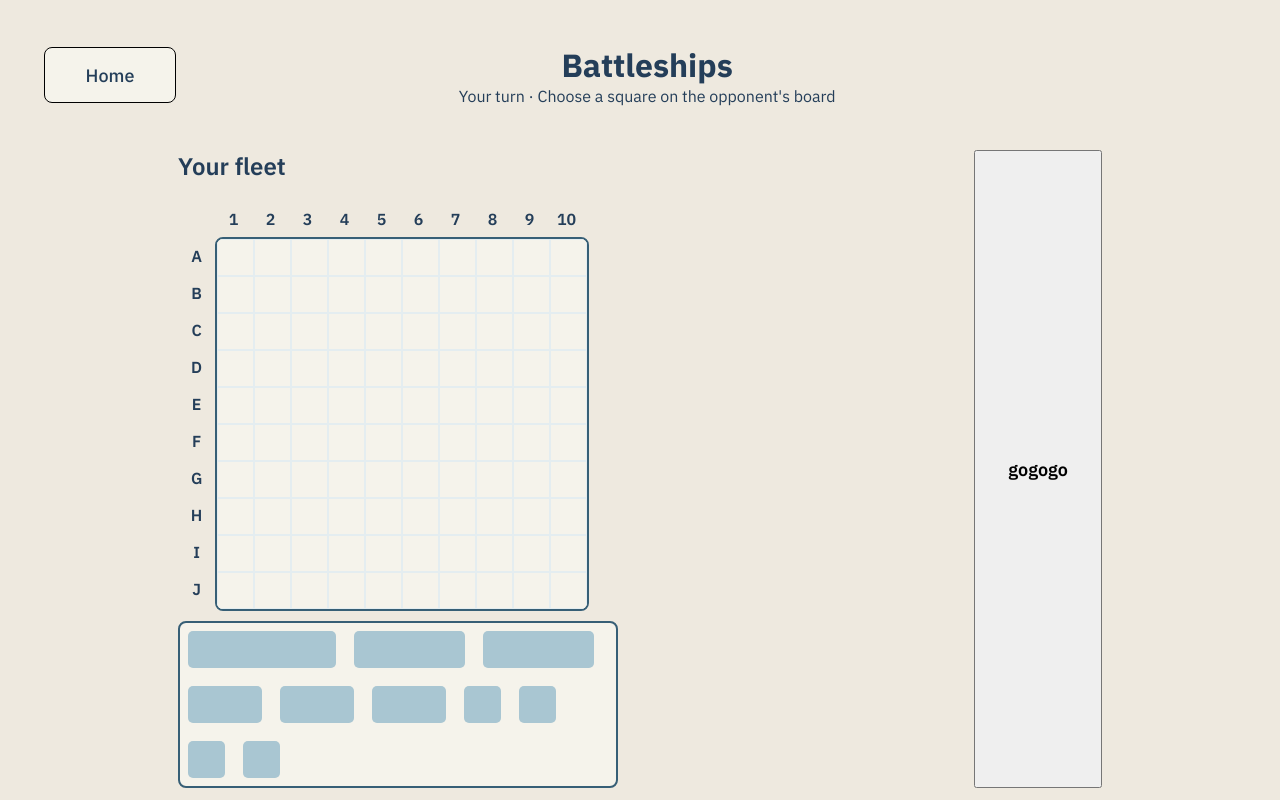
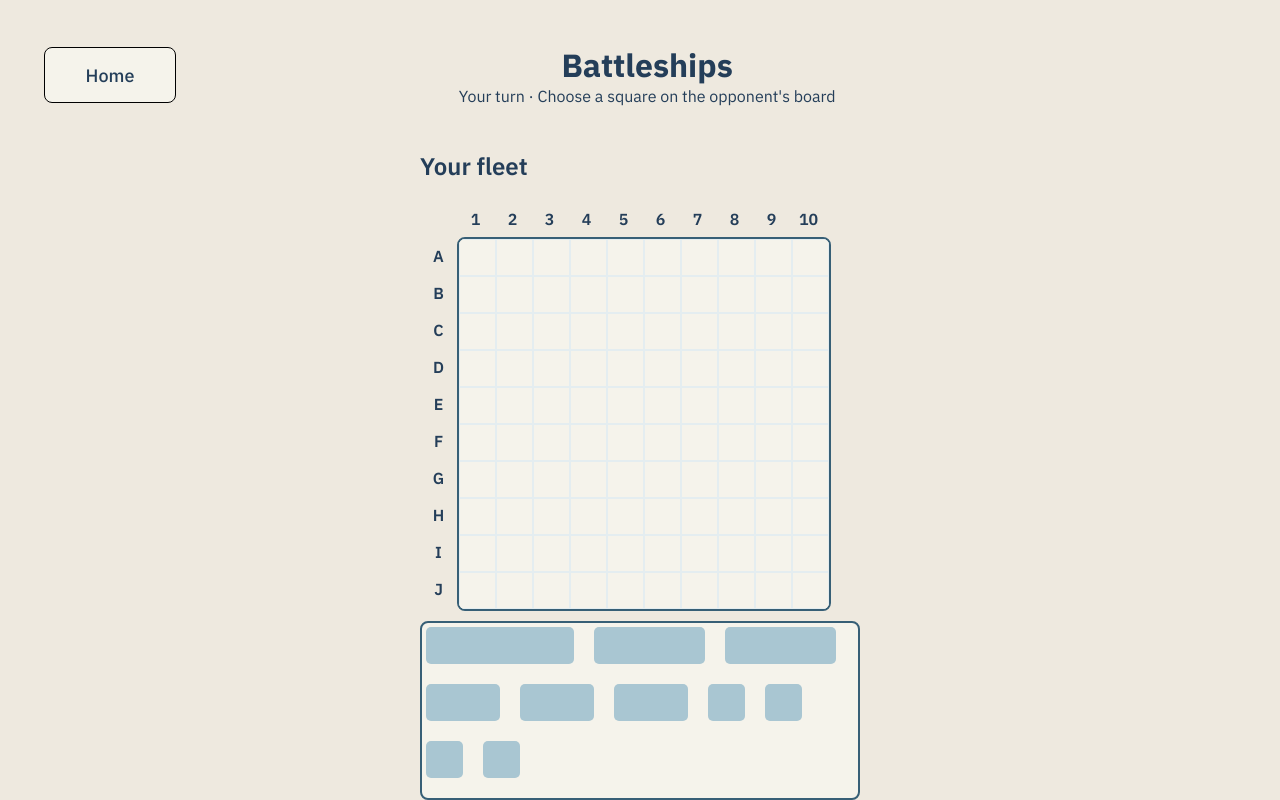
Before and after one commit to julieVVK/tactical-battleship, a React (Vite) app in the folder client/: page / in a window 1280 px wide. Both pictures are taken after a click on the button "2 Players". Built offline with nearby package versions, Linux system fonts and the light colour scheme.

Commit message:
feat(fleet): format and wire player board placement for server validation

```diff
--- a/client/src/App.jsx
+++ b/client/src/App.jsx
@@ -14,6 +14,7 @@ function App() {
   // author:xhaziyh00 - Persisted player ships registry holding orientation and placement states
   const [playerShips, setPlayerShips] = useState(null);
 
+  const [serverBoardData, setServerBoardData] = useState(null);
   /**
    * Transition callback from preparation dock to active combat arena.
    * Caches finalized fleet configuration and triggers battle screen mount.
@@ -23,17 +24,18 @@ function App() {
    * @param {Array<Object>} ships - List of configured ship entities.
    */
 
-  const handleStartBattle = (boardData, ships) => {
+  const handleStartBattle = (boardData, ships, serverBoard) => {
     setPlayerBoardData(boardData);
     setPlayerShips(ships);
+    setServerBoardData(serverBoard);
     setScreen("battle");
   };
 
   //TODO: Implement React Router
   /*TODO: Fix state reset due to component re-mounting via handling saved settings through props
-  *       sound and language will be stored in `const localStorage`.
-  *       Add isDirty, savedProfile, draftProfile
-  * */
+   *       sound and language will be stored in `const localStorage`.
+   *       Add isDirty, savedProfile, draftProfile
+   * */
 
   // author:xhaziyh00 - Declarative client-side screen switcher
   switch (screen) {
@@ -66,6 +68,7 @@ function App() {
           onGoHome={() => setScreen("menu")}
           initialBoardData={playerBoardData}
           initialShips={playerShips}
+          serverBoard={serverBoardData}
         />
       );
 
--- a/client/src/components/battlefield/Battlefield.jsx
+++ b/client/src/components/battlefield/Battlefield.jsx
@@ -6,7 +6,7 @@
  */
 
 import React from "react";
-import { LETTERS, NUMBERS } from "../../constants";
+import { LETTERS, NUMBERS, GADGETS } from "../../constants";
 import BattleShip from "../battleship/BattleShip.jsx";
 import "./battlefield.css";
 
@@ -146,6 +146,8 @@ class Battlefield extends React.Component {
     } = this.props;
 
     const CellTag = isOpponent ? "button" : "div";
+    const unplacedShips = ships.filter((ship) => !ship.isPlaced);
+    const allPlaced = ships.length > 0 && unplacedShips.length === 0;
 
     return (
       <div className="mainField">
@@ -200,14 +202,6 @@ class Battlefield extends React.Component {
                       }
                     }}
                     draggable={!isOpponent && cell?.hasShip}
-                    /*onDragStart={(e) => {
-                      if (!isOpponent && cell?.hasShip) {
-
-                        if (this.props.onPlacedShipDragStart) {
-                          this.props.onPlacedShipDragStart(e, rowIndex, colIndex);
-                        }
-                      }
-                    }}*/
                     onMouseDown={(e) => {
                       if (!isOpponent && cell?.hasShip) {
                         e.preventDefault();
@@ -265,9 +259,21 @@ class Battlefield extends React.Component {
         </div>
 
         {/* author:xhaziyh00 - Dock container for unplaced ships during setup phase (own fleet only) */}
-        {!isOpponent && (
-          <div className="info">
+        {
+          <div
+            className="info"
+            style={
+              !isGetReadyScrn && !isOpponent
+                ? {
+                    backgroundColor: "transparent",
+                    border: "none",
+                    boxShadow: "none",
+                  }
+                : undefined
+            }
+          >
             {isGetReadyScrn &&
+              (!allPlaced ? (
                 ships
                   .filter((ship) => !ship.isPlaced)
                   .map((ship) => (
@@ -278,9 +284,57 @@ class Battlefield extends React.Component {
                       isDraggable={true}
                       onDragStart={(e) => this.handleShipDragStart(e, ship)}
                     />
+                  ))
+              ) : (
+                <button
+                  onClick={() => {
+                    if (this.props.onStartBattle) {
+                      this.props.onStartBattle(boardData, ships);
+                    }
+                  }}
+                  style={{
+                    width: "100%",
+                    flex: 1,
+                    fontSize: "18px",
+                    fontWeight: "600",
+                    cursor: "pointer",
+                  }}
+                >
+                  Ready to go
+                </button>
               ))}
+
+            {!isGetReadyScrn &&
+              !isOpponent &&
+              GADGETS.map((gadget) => (
+                <button
+                  key={gadget.id}
+                  title={`${gadget.name}:\n${gadget.desc}`}
+                  onClick={() =>
+                    this.props.onSelectAbility &&
+                    this.props.onSelectAbility(gadget.id)
+                  }
+                  style={{
+                    flex: 1,
+                    cursor: "pointer",
+                    padding: "8px",
+                    borderRadius: "100px",
+                    height: "80px",
+                  }}
+                >
+                  {gadget.icon}
+                </button>
+              ))}
+
+            {!isGetReadyScrn && isOpponent && (
+              <div>
+                {/*
+                  //code for alive ship
+ */}
               </div>
             )}
+          </div>
+        }
       </div>
     );
   }
--- a/client/src/components/battlefield/battlefield.css
+++ b/client/src/components/battlefield/battlefield.css
@@ -8,20 +8,20 @@
   --cell-size: 37px;
 }
 
- @media (max-width: 450px) {
-  :root {
-    --cell-size: 27px;
-  }
-
-}
 
 
+#containerForField{
+  display: flex;
+ justify-content: space-around;
+ height: 650px;
+}
 
 .mainField {
   width: 440px;
-  height: fit-content;
+  height: 100%;
   display: flex;
   flex-direction: column;
+
 }
 
 .owner {
@@ -65,7 +65,62 @@
   box-sizing: border-box;
   background-color: var(--page-bg);
 }
-@media (max-width: 450px) {
+
+.info {
+  margin-top: 10px;
+  width: 100%;
+  height: 100%;
+  flex: 1;
+  box-sizing: border-box;
+  border: 2px solid var(--ship-border);
+  border-radius: 8px;
+  display: flex;
+  flex-wrap: wrap;
+  gap: 12px;
+  align-items: center;
+  align-content: flex-start;
+  background-color: var(--page-bg);
+
+}
+
+.info > * {
+  margin: 4px;
+}
+
+
+
+.ship-wrapper {
+  display: inline-block;
+  width: fit-content;
+  height: fit-content;
+  cursor: grab;
+}
+
+.ship-wrapper:active {
+  cursor: grabbing;
+}
+.info>button{
+  width: 100%;
+  height: 100%;
+  box-sizing: border-box;
+  margin: 0px;
+
+
+}
+
+  @media (max-height: 620px) {
+  :root {
+    --cell-size: 24px;
+  }
+  .mainField{
+
+  width: 290px;
+  }
+  #containerForField{
+    height: 600px;
+  }
+  }
+  @media (max-width: 450px) {
   .cell,.coords{
     width: var(--cell-size);
     height: var(--cell-size);
@@ -77,40 +132,17 @@
   grid-template-rows: repeat(10, var(--cell-size));
   }
   .mainField{
-    width: 330px;
-    height: fit-content;
+    width: 315px;
+  }
+  #containerForField{
+    height: 500px;
   }
 }
-.info {
-  margin-top: 10px;
-  width: 100%;
-  flex: 1;
-  box-sizing: border-box;
-  border: 2px solid var(--ship-border);
-  border-radius: 8px;
-  padding: 5px;
-  display: flex;
-  flex-wrap: wrap;
-  gap: 12px;
-  align-items: center;
-  align-content: flex-start;
-  background-color: var(--page-bg);
-  min-height: 130px;
-}
+@media (max-width: 450px) {
+  :root {
+    --cell-size: 27px;
+  }
 
-.info > * {
-  margin: 3px;
-}
-
-.ship-wrapper {
-  display: inline-block;
-  width: fit-content;
-  height: fit-content;
-  cursor: grab;
-}
-
-.ship-wrapper:active {
-  cursor: grabbing;
 }
 @media (max-width: 320px) {
   :root {
@@ -119,16 +151,8 @@
   .mainField{
 
   width: 290px;
-  height: fit-content;
+  }
+  #containerForField{
+    height: 450px;
   }
   }
-  @media (max-height: 620px) {
-  :root {
-    --cell-size: 24px;
-  }
-  .mainField{
-
-  width: 290px;
-  height: fit-content;
-  }
-  }
--- a/client/src/components/battleshipGame/BattleshipGetReady.jsx
+++ b/client/src/components/battleshipGame/BattleshipGetReady.jsx
@@ -1,17 +1,17 @@
 /**
- * @file BattleshipGame.jsx
+ * @file battleshipGame.jsx
  * @description Main gameplay controller component. Manages the dual-board arena layout,
  * initializes player fleet state from SHIPS_CONFIG, and coordinates communication
  * between the navigation Header and both Battlefield grids.
- * @author xhaziyh00
+ * @author xhaziyh00,xslobok00
  */
 
 import React from "react";
 import Header from "../header/Header.jsx";
 import Battlefield from "../battlefield/Battlefield.jsx";
-import BattleShip from "../battleship/BattleShip.jsx";
-import {SHIPS_CONFIG} from "../../constants.js";
-
+import Battleship from "../battleship/BattleShip";
+import { SHIPS_CONFIG } from "../../constants.js";
+import "../battlefield/battlefield.css";
 /**
  * BatlleshipGame class component.
  *
@@ -32,7 +32,12 @@ class GetReady extends React.Component {
       .map(() =>
         Array(10)
           .fill(null)
-                    .map(() => ({hasShip: false, hit: false, miss: false})),
+          .map(() => ({
+            hasShip: false,
+            shipId: null,
+            hit: false,
+            miss: false,
+          })),
       );
 
     this.state = {
@@ -44,7 +49,7 @@ class GetReady extends React.Component {
       boardData: emptyBoard,
       draggingShip: null,
       currentHoveredCell: null,
-            mousePos: {x: 0, y: 0},
+      mousePos: { x: 0, y: 0 },
     };
   }
 
@@ -91,26 +96,26 @@ class GetReady extends React.Component {
         }
       }
     }
-        return true; //xslobok00: ok. you can place it
+    return true; //xslobok00: ok. you can plase it
   };
 
   // xslobok00: take a ship
   handleShipDragStart = (e, ship) => {
     const updatedShips = this.state.myShips.map((s) =>
-            s.id === ship.id ? {...s, isPlaced: true} : s,
+      s.id === ship.id ? { ...s, isPlaced: true } : s,
     );
     this.setState({
       draggingShip: ship,
       myShips: updatedShips,
-            mousePos: {x: e.clientX, y: e.clientY},
+      mousePos: { x: e.clientX, y: e.clientY },
     });
   };
 
-    //xslobok00: place a ship
+  //xslobok00: plase a ship
 
   handleCellDragOver = (e, rowIndex, colIndex) => {
     e.preventDefault();
-        const {currentHoveredCell, draggingShip} = this.state;
+    const { currentHoveredCell, draggingShip } = this.state;
 
     let targetX = rowIndex;
     let targetY = colIndex;
@@ -129,7 +134,7 @@ class GetReady extends React.Component {
       currentHoveredCell.y !== targetY
     ) {
       this.setState({
-                currentHoveredCell: {x: targetX, y: targetY},
+        currentHoveredCell: { x: targetX, y: targetY },
       });
     }
   };
@@ -142,7 +147,7 @@ class GetReady extends React.Component {
   toggleShipOrientation = (shipId) => {
     this.setState((prevState) => ({
       myShips: prevState.myShips.map((s) =>
-                s.id === shipId ? {...s, isVertical: !s.isVertical} : s,
+        s.id === shipId ? { ...s, isVertical: !s.isVertical } : s,
       ),
     }));
   };
@@ -150,13 +155,13 @@ class GetReady extends React.Component {
   handleMouseMove = (e) => {
     if (this.state.draggingShip) {
       this.setState({
-                mousePos: {x: e.clientX, y: e.clientY},
+        mousePos: { x: e.clientX, y: e.clientY },
       });
     }
   };
 
   handleGlobalMouseUp = () => {
-        const {draggingShip, currentHoveredCell, boardData} = this.state;
+    const { draggingShip, currentHoveredCell, boardData } = this.state;
     if (!draggingShip) return;
 
     if (!currentHoveredCell) {
@@ -189,16 +194,14 @@ class GetReady extends React.Component {
       return;
     }
 
-        // Если всё ок — красим сетку (ставим корабль)
-        const newBoard = boardData.map((row) => row.map((cell) => ({...cell})));
+    const newBoard = boardData.map((row) => row.map((cell) => ({ ...cell })));
     for (let i = 0; i < draggingShip.size; i++) {
       let currentX = draggingShip.isVertical ? rowIndex + i : rowIndex;
       let currentY = draggingShip.isVertical ? colIndex : colIndex + i;
 
-            // xslobok00: Красим ячейки в сетке Гоши (учитываем его структуру)
       if (newBoard[currentX] && newBoard[currentX][currentY]) {
         newBoard[currentX][currentY].hasShip = true;
-                newBoard[currentX][currentY].shipId = draggingShip.id;
+        newBoard[currentX][currentY].shipId = String(draggingShip.id);
       }
     }
 
@@ -212,7 +215,7 @@ class GetReady extends React.Component {
   //xslobok00: returns ship to dock
   returnShipToDock = (shipId) => {
     const restoredShips = this.state.myShips.map((s) =>
-            s.id === shipId ? {...s, isPlaced: false} : s,
+      s.id === shipId ? { ...s, isPlaced: false } : s,
     );
     this.setState({
       myShips: restoredShips,
@@ -224,7 +227,7 @@ class GetReady extends React.Component {
   //xslobok00: rotate on r
   handleKeyDown = (e) => {
     if (e.key === "r" || e.key === "R" || e.key === "к" || e.key === "К") {
-            const {draggingShip, myShips} = this.state;
+      const { draggingShip, myShips } = this.state;
 
       // xslobok00: works with mouse + r
       if (draggingShip) {
@@ -238,7 +241,7 @@ class GetReady extends React.Component {
 
         // Orientation renew state
         const updatedMyShips = myShips.map((s) =>
-                    s.id === draggingShip.id ? {...s, isVertical: nextOrientation} : s,
+          s.id === draggingShip.id ? { ...s, isVertical: nextOrientation } : s,
         );
 
         this.setState({
@@ -253,21 +256,21 @@ class GetReady extends React.Component {
 
   // xslobok00: replase a ship
   handlePlacedShipDragStart = (e, rowIndex, colIndex) => {
-        const {boardData, myShips} = this.state;
+    const { boardData, myShips } = this.state;
 
-        const cellDirect = boardData[rowIndex]?.[colIndex];
-        const cellInverted = boardData[colIndex]?.[rowIndex];
-        const targetShipId = cellDirect?.shipId || cellInverted?.shipId;
+    const targetShipId = boardData[rowIndex]?.[colIndex]?.shipId;
 
     if (targetShipId) {
-            const originalShip = myShips.find((s) => s.id === targetShipId);
+      const originalShip = myShips.find(
+        (s) => String(s.id) === String(targetShipId),
+      );
       if (!originalShip) return;
 
       // xslobok00: take it from field
 
       const newBoard = boardData.map((row) =>
         row.map((cell) => {
-                    if (cell.shipId === targetShipId || cell.shipId === originalShip.id) {
+          if (String(cell.shipId) === String(targetShipId)) {
             return {
               hasShip: false,
               shipId: null,
@@ -276,22 +279,36 @@ class GetReady extends React.Component {
             };
           }
 
-                    return {...cell};
+          return { ...cell };
         }),
       );
 
       // xslobok00: not in docs
       const updatedShips = myShips.map((s) =>
-                s.id === targetShipId ? {...s, isPlaced: true} : s,
+        String(s.id) === String(targetShipId) ? { ...s, isPlaced: true } : s,
       );
 
       // xslobok00: take a whole ship in cursor
       this.setState({
         boardData: newBoard,
         myShips: updatedShips,
-                draggingShip: {...originalShip, isPlaced: true},
-                mousePos: {x: e.clientX, y: e.clientY},
+        draggingShip: { ...originalShip, isPlaced: true },
+        mousePos: { x: e.clientX, y: e.clientY },
       });
+    }
+  };
+
+  handleReadyToGo = (boardData, ships) => {
+    const serverBoard = boardData.map((row) =>
+      row.map((cell) =>
+        cell.hasShip && cell.shipId !== null ? `ship-${cell.shipId}` : null,
+      ),
+    );
+
+    console.log("array for the server (prepareFleet):", serverBoard);
+
+    if (this.props.onStartBattle) {
+      this.props.onStartBattle(boardData, ships, serverBoard);
     }
   };
 
@@ -302,15 +319,15 @@ class GetReady extends React.Component {
    * @returns {JSX.Element} Full match screen layout.
    */
   render() {
-        const {draggingShip, mousePos} = this.state;
+    const { draggingShip, mousePos } = this.state;
 
     return (
       <>
         {/* author:xhaziyh00 - Top navigation bar with return-to-home callback forwarding */}
-                <Header onGoHome={this.props.onGoHome}/>
+        <Header onGoHome={this.props.onGoHome} />
 
         {/* author:xhaziyh00 - Side-by-side arena container: player's fleet on the left, opponent's grid on the right */}
-                <div style={{display: "flex", justifyContent: "space-around"}}>
+        <div id="containerForField">
           {/* Player's board displaying own ship positions and reserve setup dock */}
           <Battlefield
             title="Your fleet"
@@ -323,24 +340,9 @@ class GetReady extends React.Component {
             onCellDrop={this.handleCellDrop}
             onShipClick={(ship) => this.toggleShipOrientation(ship.id)}
             onPlacedShipDragStart={this.handlePlacedShipDragStart}
+            onStartBattle={this.handleReadyToGo}
           />
-                    <button
-                        onClick={() => {
-                            console.log("BOARD BEFORE SENDING TO APP:", this.state.boardData);
-                            this.props.onStartBattle(
-                                this.state.boardData,
-                                this.state.myShips,
-                            );
-                        }}
-                        style={{
-                            padding: "16px 32px",
-                            fontSize: "18px",
-                            fontWeight: "600",
-                            cursor: "pointer",
-                        }}
-                    >
-                        gogogo
-                    </button>
+
           {/* xslobok00: layer for replase and rotate in process */}
           {draggingShip && (
             <div
@@ -352,7 +354,7 @@ class GetReady extends React.Component {
                 zIndex: 9999,
               }}
             >
-                            <BattleShip
+              <Battleship
                 size={draggingShip.size}
                 isVertical={draggingShip.isVertical}
                 isDraggable={false}
--- a/client/src/constants.js
+++ b/client/src/constants.js
@@ -14,9 +14,9 @@ export const SHIPS_CONFIG = [
 ];
 
 export const GADGETS = [
-    {id: 'radar', name: 'radar (3x3)', icon: '', desc: 'scans square 3x3'},
-    {id: 'mine', name: 'mine', icon: '', desc: 'damages opponent when got hit'},
-    {id: 'relocate', name: 'relocate', icon: '', desc: 'relocates ship to another position'},
+    {id: 'radar', name: 'radar (3x3)', icon: '📡', desc: 'scans square 3x3'},
+    {id: 'mine', name: 'mine', icon: '💣', desc: 'damages opponent when got hit'},
+    {id: 'relocate', name: 'relocate', icon: '⚓', desc: 'relocates ship to another position'},
 ];
 
 export const TURN_MESSAGES = {
```
Also changed, not shown: client/src/components/battleshipGame/battleshipGame.css (+32 -0 lines), 2 other files (tests, documents, lock files or other folders). Lines whose indentation alone changed are shown as unchanged.
